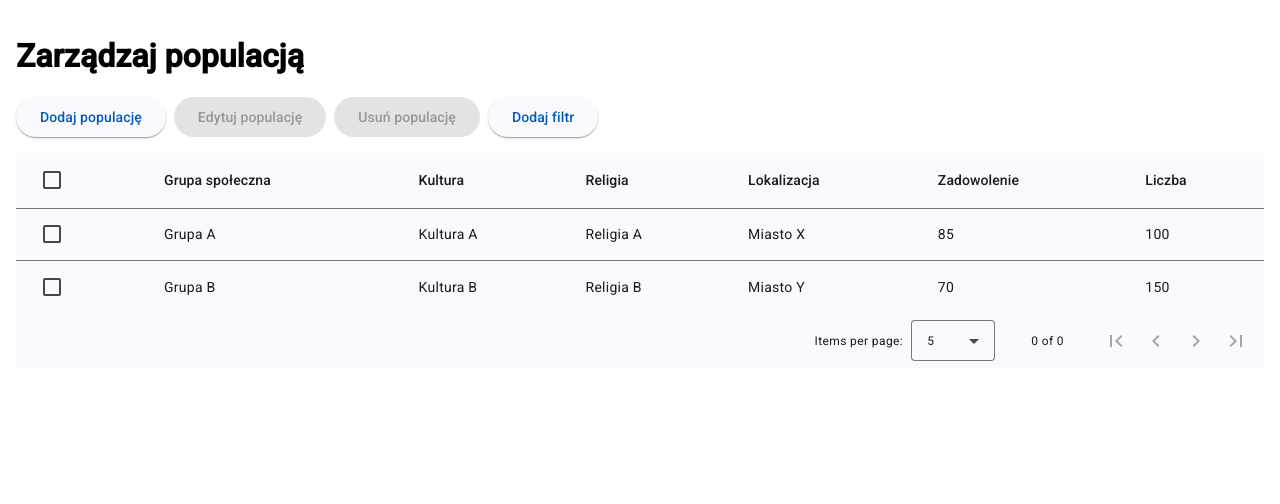
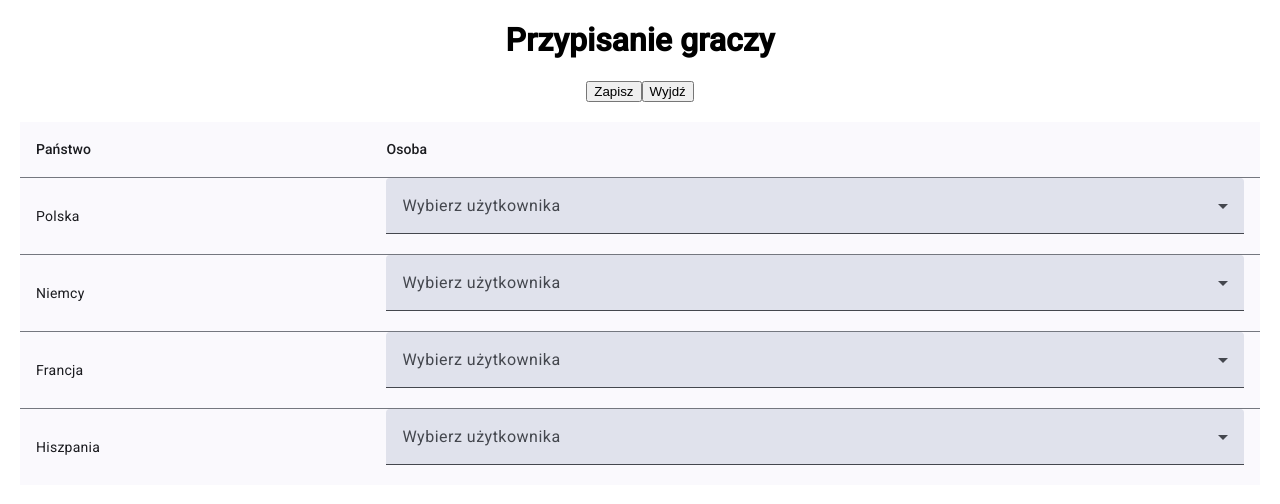
Before and after one commit to Filpus/wg-angular, an Angular app: page / in a window 1280 px wide. Shown: the top 504 px of the page. Built offline with nearby package versions, Linux system fonts and the light colour scheme.

Commit message:
Dialogs work, not filled

```diff
--- a/src/app/app.component.html
+++ b/src/app/app.component.html
@@ -1 +1 @@
-<app-population-management></app-population-management>
+<app-nation-assign></app-nation-assign>
--- a/src/app/app.component.ts
+++ b/src/app/app.component.ts
@@ -9,7 +9,7 @@ import { DictionaryManagementComponent } from './dictionary-management/dictionar
 @Component({
   selector: 'app-root',
   templateUrl: './app.component.html',
-  imports: [PopulationManagementComponent],
+  imports: [NationAssignComponent],
   styleUrl: './app.component.css',
 
 })
--- a/src/app/population-management/population-management.component.html
+++ b/src/app/population-management/population-management.component.html
@@ -2,21 +2,11 @@
   <h1>Zarządzaj populacją</h1>
 
   <div class="controls">
-      <button mat-raised-button color="primary" (click)="addPopulation()">Dodaj populację</button>
-      <button
-        mat-raised-button
-        color="accent"
-        [disabled]="selectedPopulations.length !== 1"
-        (click)="editPopulation()"
-      >
+    <button mat-raised-button color="primary" (click)="openAddDialog()">Dodaj populację</button>
+    <button mat-raised-button color="accent" [disabled]="selectedPopulations.length !== 1" (click)="openEditDialog()">
       Edytuj populację
     </button>
-      <button
-        mat-raised-button
-        color="warn"
-        [disabled]="selectedPopulations.length === 0"
-        (click)="deletePopulation()"
-      >
+    <button mat-raised-button color="warn" [disabled]="selectedPopulations.length === 0" (click)="openDeleteDialog()">
       Usuń populację
     </button>
     <button mat-raised-button (click)="addFilter()">Dodaj filtr</button>
@@ -26,19 +16,13 @@
     <!-- Selection Column -->
     <ng-container matColumnDef="select">
       <th mat-header-cell *matHeaderCellDef>
-          <mat-checkbox
-            (change)="$event ? selectAllRows() : null"
-            [checked]="isAllSelected()"
-            [indeterminate]="isSomeSelected()"
-          >
+        <mat-checkbox (change)="$event ? selectAllRows() : null" [checked]="isAllSelected()"
+          [indeterminate]="isSomeSelected()">
         </mat-checkbox>
       </th>
       <td mat-cell *matCellDef="let row">
-          <mat-checkbox
-            (click)="$event.stopPropagation()"
-            (change)="$event ? toggleSelection(row) : null"
-            [checked]="isSelected(row)"
-          >
+        <mat-checkbox (click)="$event.stopPropagation()" (change)="$event ? toggleSelection(row) : null"
+          [checked]="isSelected(row)">
         </mat-checkbox>
       </td>
     </ng-container>
--- a/src/app/population-management/population-management.component.ts
+++ b/src/app/population-management/population-management.component.ts
@@ -91,7 +91,7 @@ export class PopulationManagementComponent {
     console.log('Dodaj filtr');
   }
 
-  openAddDialog(type: string) {
+  openAddDialog() {
     const dialogRef = this.dialog.open(AddEditPopDialogComponent, {
       data: { item: null }
     });
```
Lines whose indentation alone changed are shown as unchanged.
